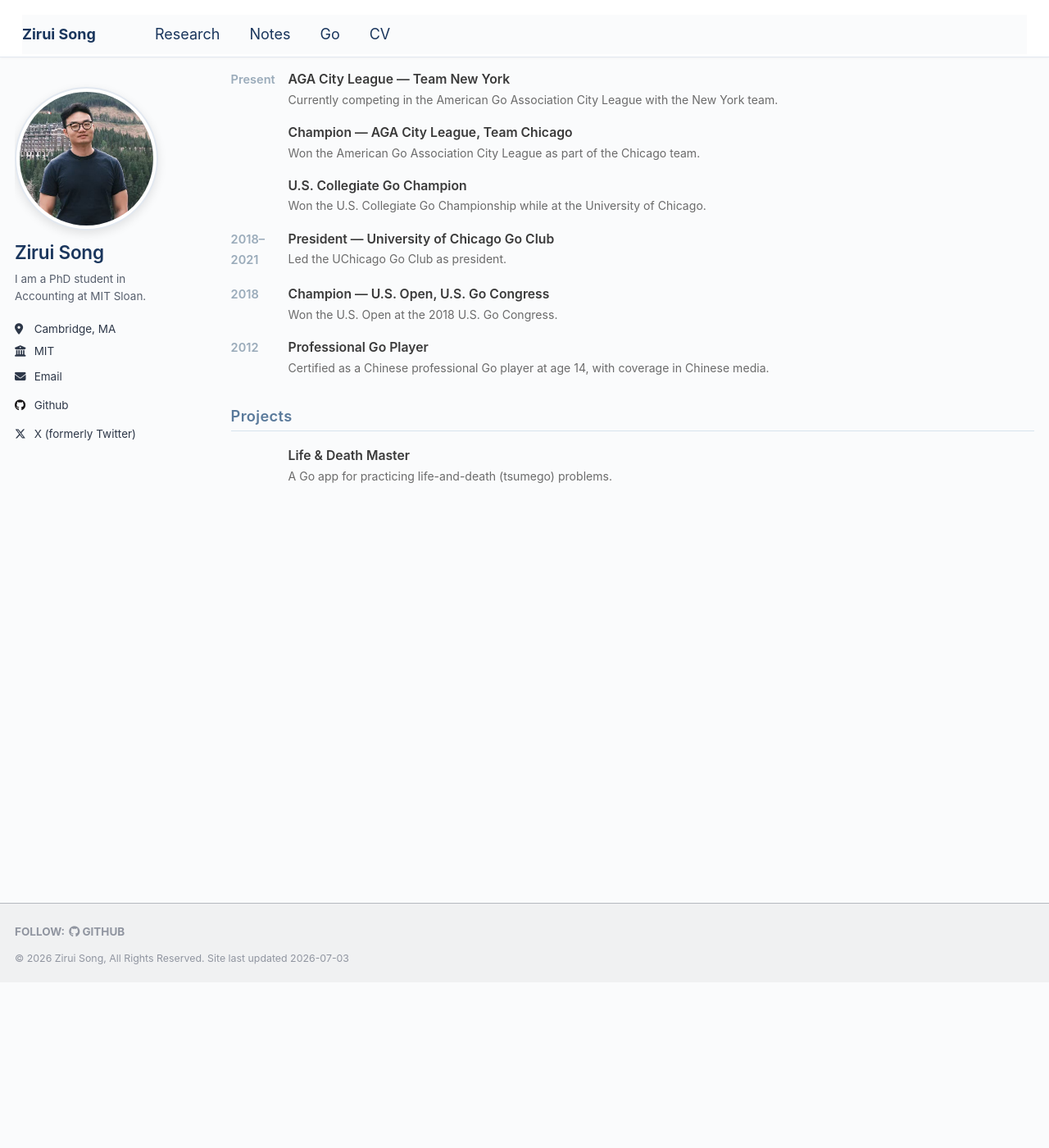
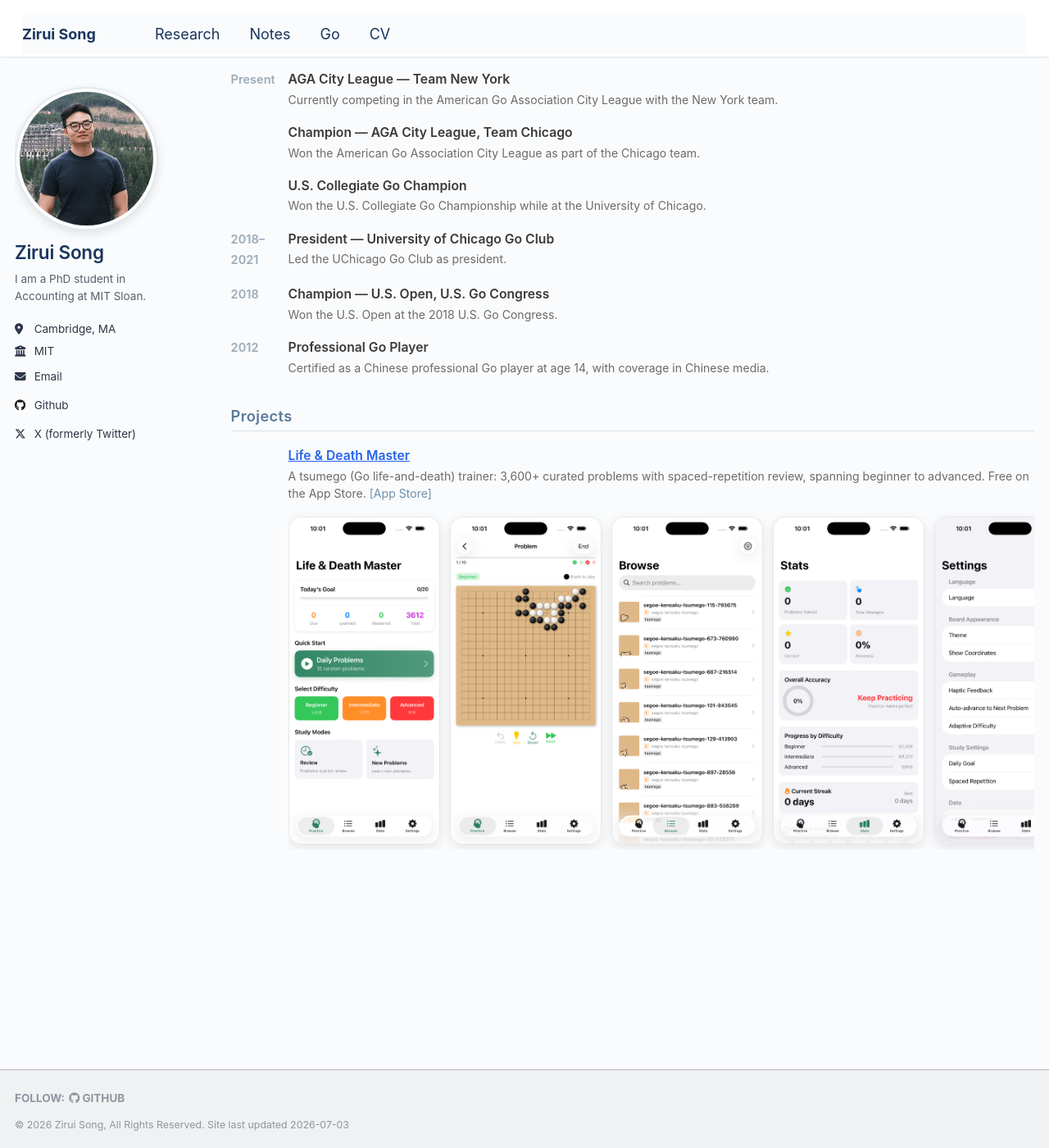
Before and after one commit to zirui-song/zirui-song.github.io, a Jekyll site: the page built from _pages/go.html, in a window 1280 px wide and 1400 px high, scrolled down 203 px. Shown: the whole window at 82% size. Built offline with Jekyll 4.4.1, drawn with Linux system fonts in a browser that asks for light colours.

Commit message:
Add Life & Death Master app screenshots and App Store link to Go page
Co-Authored-By: Claude Opus 4.8 <noreply@anthropic.com>

```diff
--- a/_data/go.yml
+++ b/_data/go.yml
@@ -30,6 +30,17 @@ achievements:
 # Add `link:` and `linktext:` to turn the title into a link.
 projects:
   - title: "Life &amp; Death Master"
-    detail: "A Go app for practicing life-and-death (tsumego) problems."
-    link: ""
+    detail: "A tsumego (Go life-and-death) trainer: 3,600+ curated problems with spaced-repetition review, spanning beginner to advanced. Free on the App Store."
+    link: "https://apps.apple.com/app/life-death-master/id6757863261"
     linktext: "App Store"
+    screenshots:
+      - image: "go/app_home.png"
+        alt: "Life & Death Master home screen"
+      - image: "go/app_problem.png"
+        alt: "Solving a life-and-death problem"
+      - image: "go/app_browse.png"
+        alt: "Browsing problem sets"
+      - image: "go/app_stats.png"
+        alt: "Progress statistics"
+      - image: "go/app_settings.png"
+        alt: "Settings"
--- a/_pages/go.html
+++ b/_pages/go.html
@@ -57,6 +57,22 @@ author_profile: true
 .go-section .achievement-detail a:hover {
   text-decoration: underline;
 }
+.go-section .app-shots {
+  display: flex;
+  gap: 12px;
+  overflow-x: auto;
+  padding: 10px 0 6px;
+  margin-top: 8px;
+  -webkit-overflow-scrolling: touch;
+}
+.go-section .app-shots img {
+  height: 400px;
+  width: auto;
+  border-radius: 16px;
+  border: 1px solid #e6e6e6;
+  box-shadow: 0 4px 14px rgba(0, 0, 0, 0.09);
+  flex: 0 0 auto;
+}
 </style>
 
 <div class="go-section">
@@ -91,6 +107,13 @@ certification in China in 2012, at age 14, and have competed in the U.S. since t
     {% if item.detail %}
     <p class="achievement-detail">{{ item.detail }}{% if item.link and item.link != "" %} <a href="{{ item.link }}">[{{ item.linktext | default: "link" }}]</a>{% endif %}</p>
     {% endif %}
+    {% if item.screenshots %}
+    <div class="app-shots">
+      {% for s in item.screenshots %}
+      <img src="/images/{{ s.image }}" alt="{{ s.alt }}" loading="lazy">
+      {% endfor %}
+    </div>
+    {% endif %}
   </div>
 </div>
 {% endfor %}
```
Also changed, not shown: images/go/app_browse.png (added), images/go/app_home.png (added), images/go/app_problem.png (added), images/go/app_settings.png (added), images/go/app_stats.png (added).
